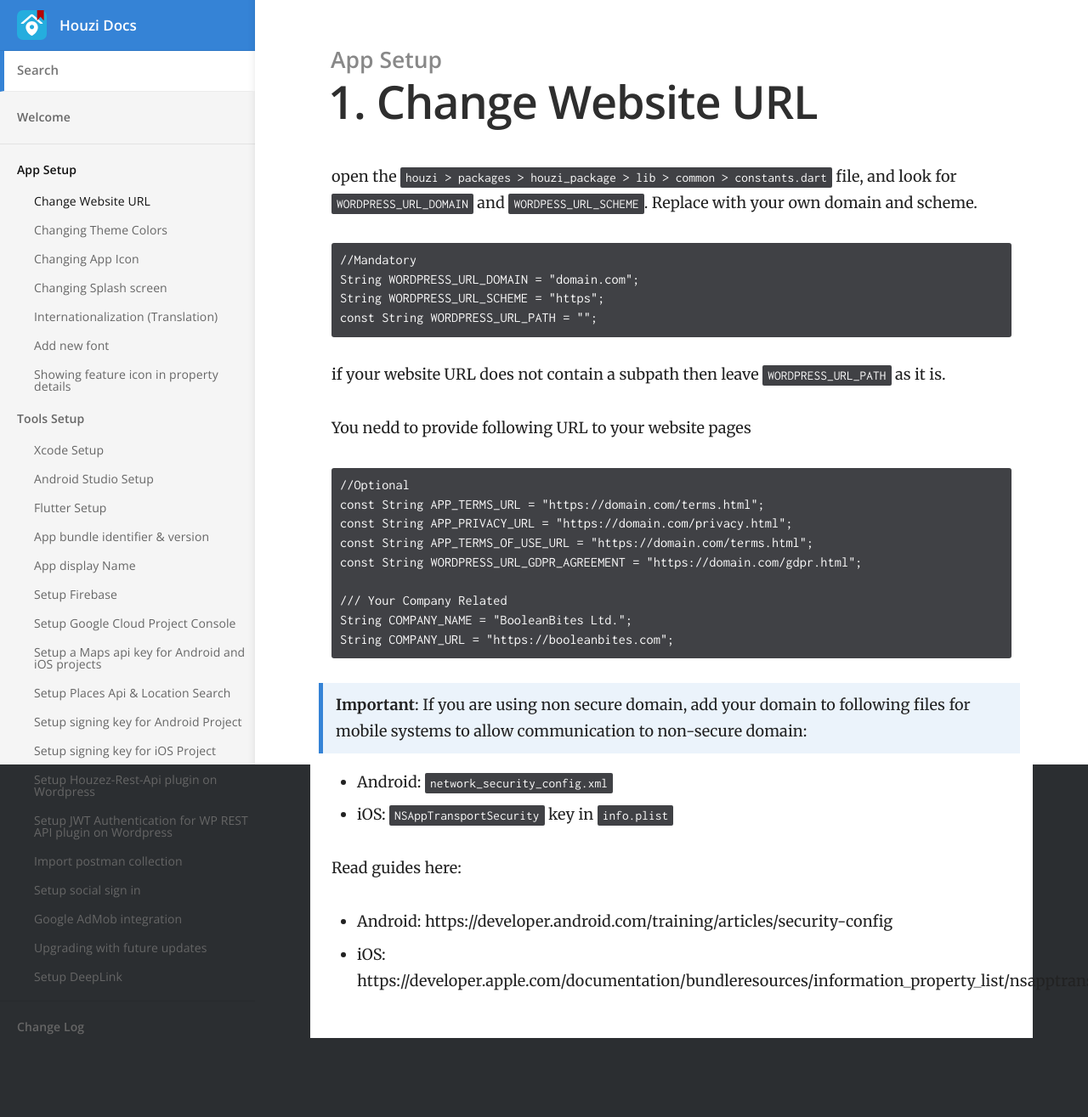
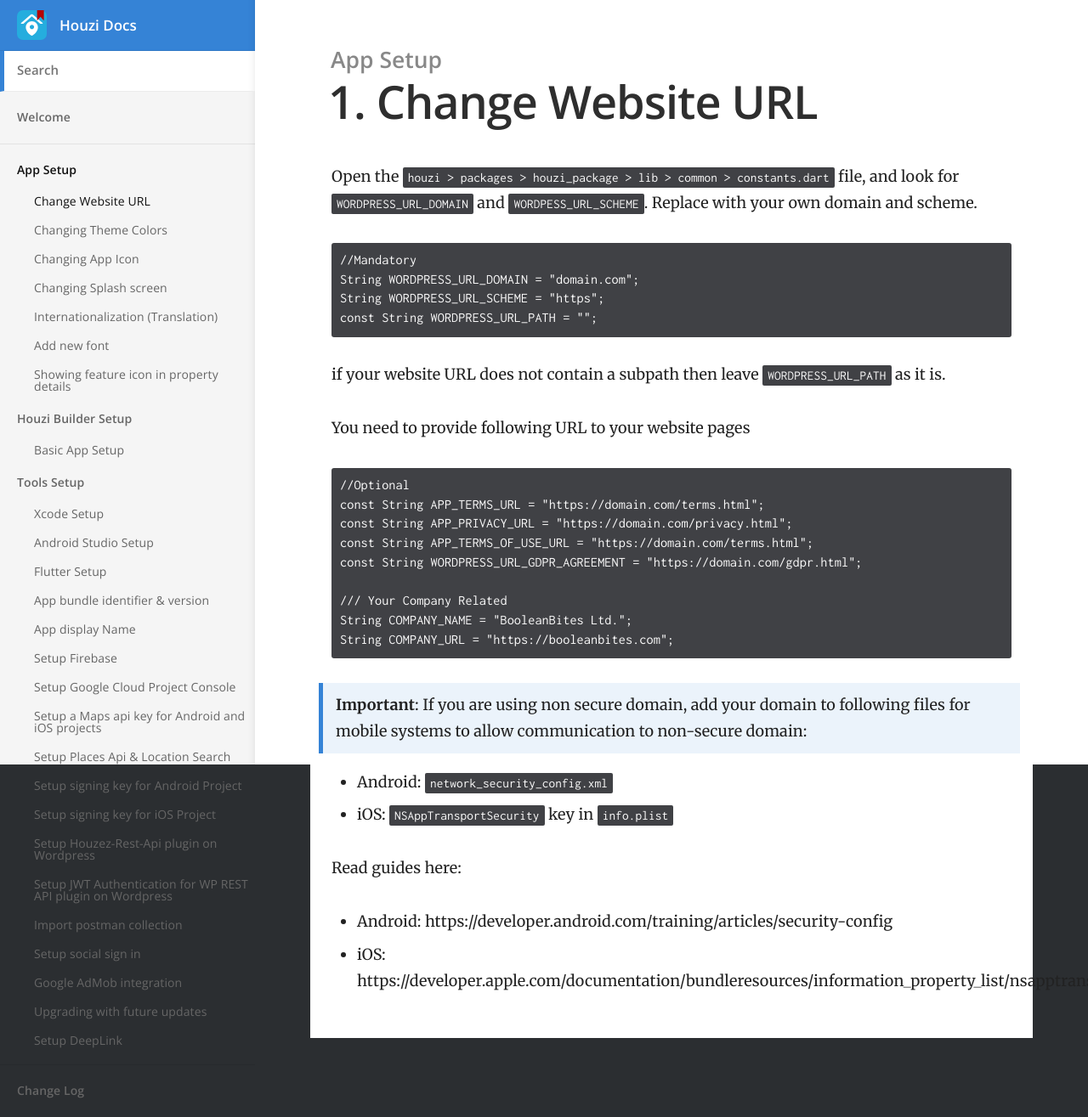
Before and after one commit to booleanbites/houzi-doc, a Jekyll site: the page built from _docs/app-setup/change_url.md, in a window 1280 px wide. Shown: the whole page at 85% size. Built offline with Jekyll 4.4.1, drawn with Linux system fonts in a browser that asks for light colours; before the commit the page ends 1240 px from its top, so only the background shows below that.

Commit message:
**Related Files with data

````diff
--- a/_docs/app-setup/change_url.md
+++ b/_docs/app-setup/change_url.md
@@ -4,7 +4,7 @@ category: App Setup
 order: 1
 ---
 
-open the `houzi > packages > houzi_package > lib > common > constants.dart` file, and look for `WORDPRESS_URL_DOMAIN` and `WORDPESS_URL_SCHEME`. Replace with your own domain and scheme.
+Open the `houzi > packages > houzi_package > lib > common > constants.dart` file, and look for `WORDPRESS_URL_DOMAIN` and `WORDPESS_URL_SCHEME`. Replace with your own domain and scheme.
 
 ```
 //Mandatory
@@ -15,7 +15,7 @@ const String WORDPRESS_URL_PATH = "";
 
 if your website URL does not contain a subpath then leave `WORDPRESS_URL_PATH` as it is.
 
-You nedd to provide following URL to your website pages
+You need to provide following URL to your website pages
 
 ```
 //Optional
````
Also changed, not shown: _docs/houzi-builder/basic-setup.md (+17 -0 lines).
